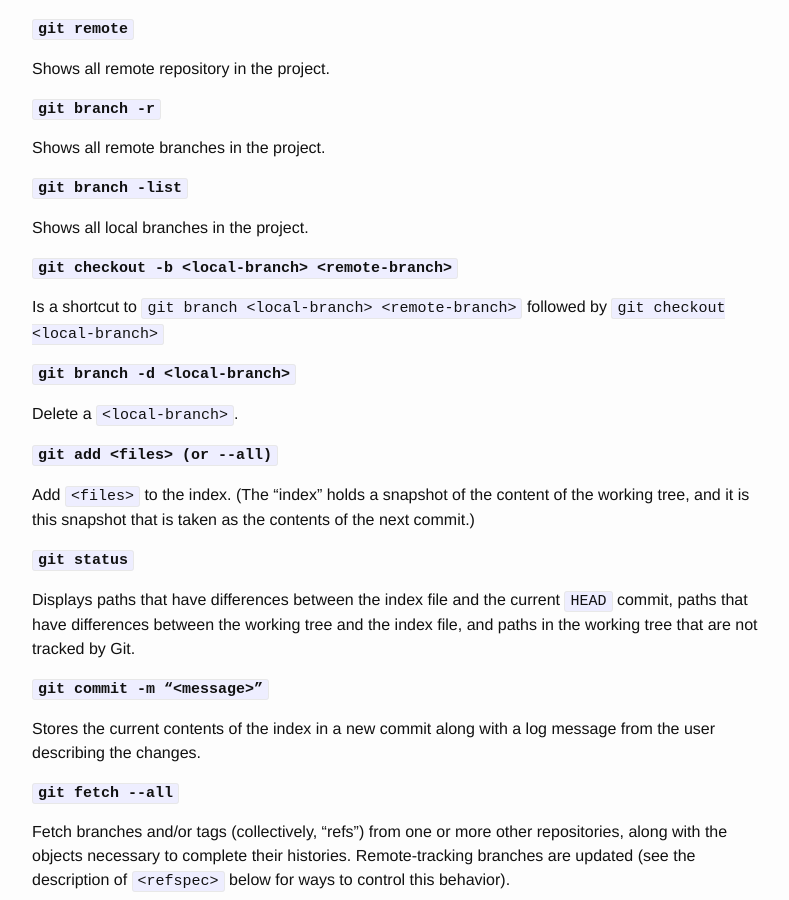
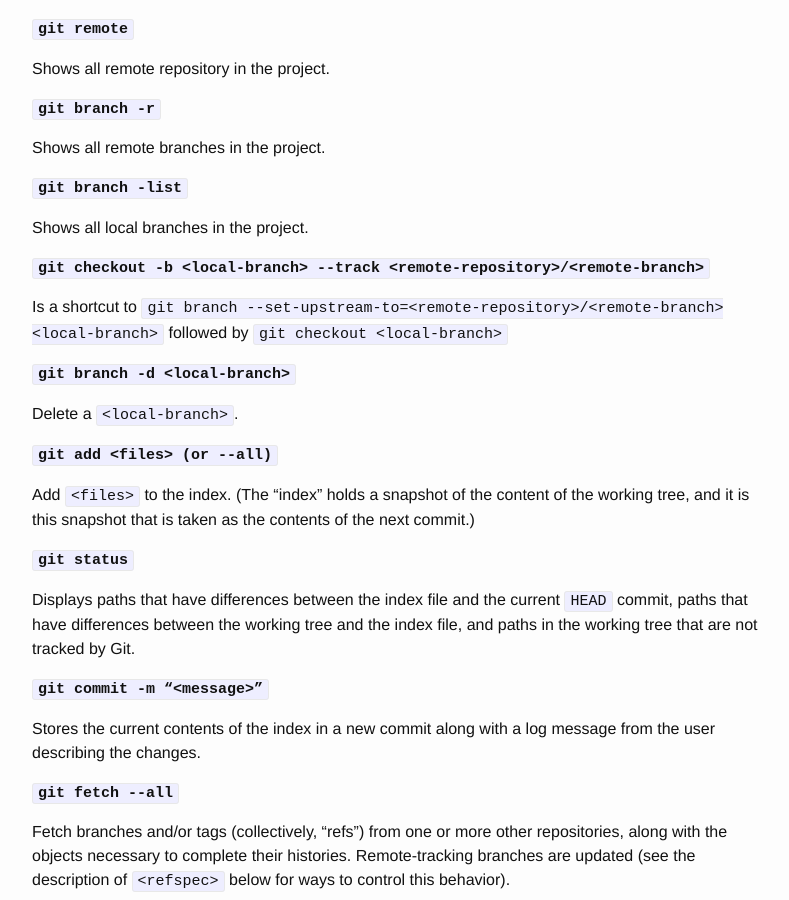
Before and after one commit to tiagofreres/blog, a Jekyll site: the page built from _posts/2015-02-05-git-basics.md, in a window 1280 px wide and 900 px high, scrolled down 676 px. Shown: the whole window, without its empty margins (238-1027 px from the left). Built offline with Jekyll 4.4.1, drawn with Linux system fonts in a browser that asks for light colours; Markdown is read by kramdown in place of the engine named in the settings.

Commit message:
Update content

```diff
--- a/_posts/2015-02-05-git-basics.md
+++ b/_posts/2015-02-05-git-basics.md
@@ -30,9 +30,9 @@ Shows all remote branches in the project.
 
 Shows all local branches in the project.
 
-**`git checkout -b <local-branch> <remote-branch>`**
+**`git checkout -b <local-branch> --track <remote-repository>/<remote-branch>`**
 
-Is a shortcut to `git branch <local-branch> <remote-branch>` followed by `git checkout <local-branch>`
+Is a shortcut to `git branch --set-upstream-to=<remote-repository>/<remote-branch> <local-branch>` followed by `git checkout <local-branch>`
 
 
 **`git branch -d <local-branch>`**
```
